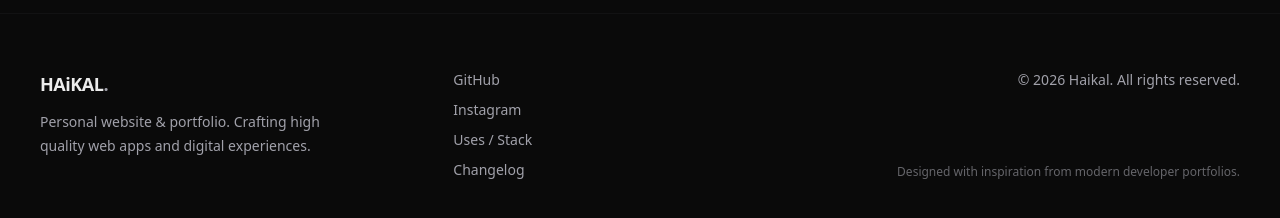
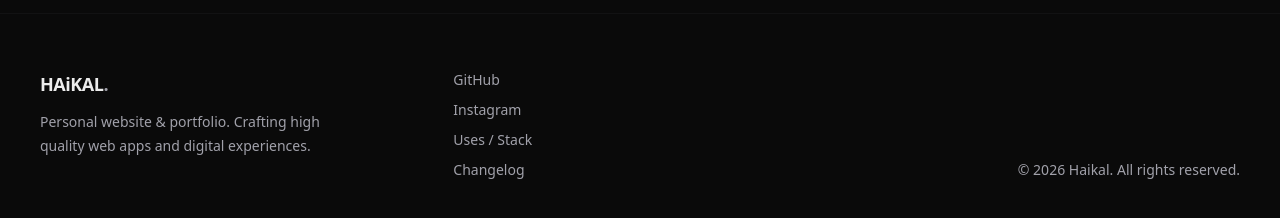
Before and after one commit to haikal-ji/project-haikal, a Next.js app: page / in a window 1280 px wide. Shown: the part 8628-8846 px from the top of the page. Built offline with nearby package versions, Linux system fonts and the light colour scheme; no server answers; the database is empty.

Commit message:
feat: add SiteFooter component with integrated tech stack LogoLoop

```diff
--- a/components/SiteFooter.tsx
+++ b/components/SiteFooter.tsx
@@ -177,11 +177,8 @@ export default function SiteFooter() {
           </Link>
         </div>
 
-        <div className="text-sm text-text-secondary md:text-right flex flex-col justify-between">
+        <div className="text-sm text-text-secondary md:text-right flex flex-col justify-end">
           <p>© {new Date().getFullYear()} Haikal. All rights reserved.</p>
-          <p className="text-xs text-text-secondary/60 mt-2">
-            Designed with inspiration from modern developer portfolios.
-          </p>
         </div>
       </div>
     </footer>
```
